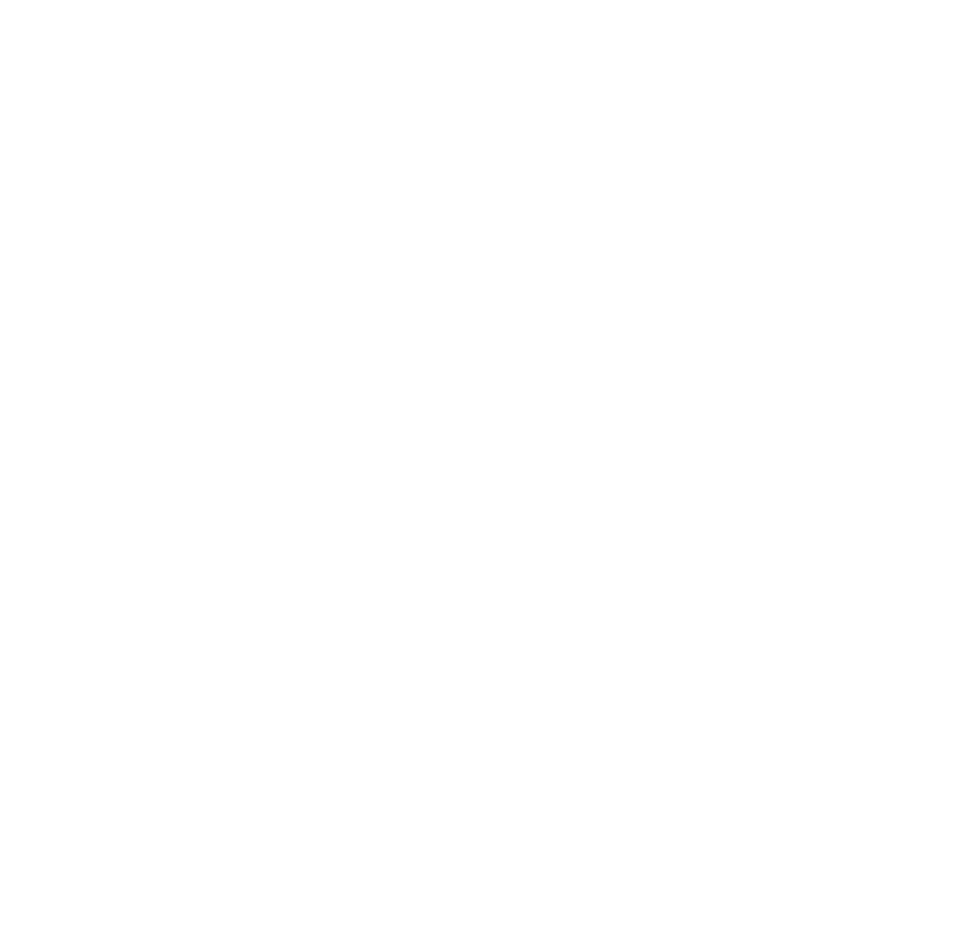
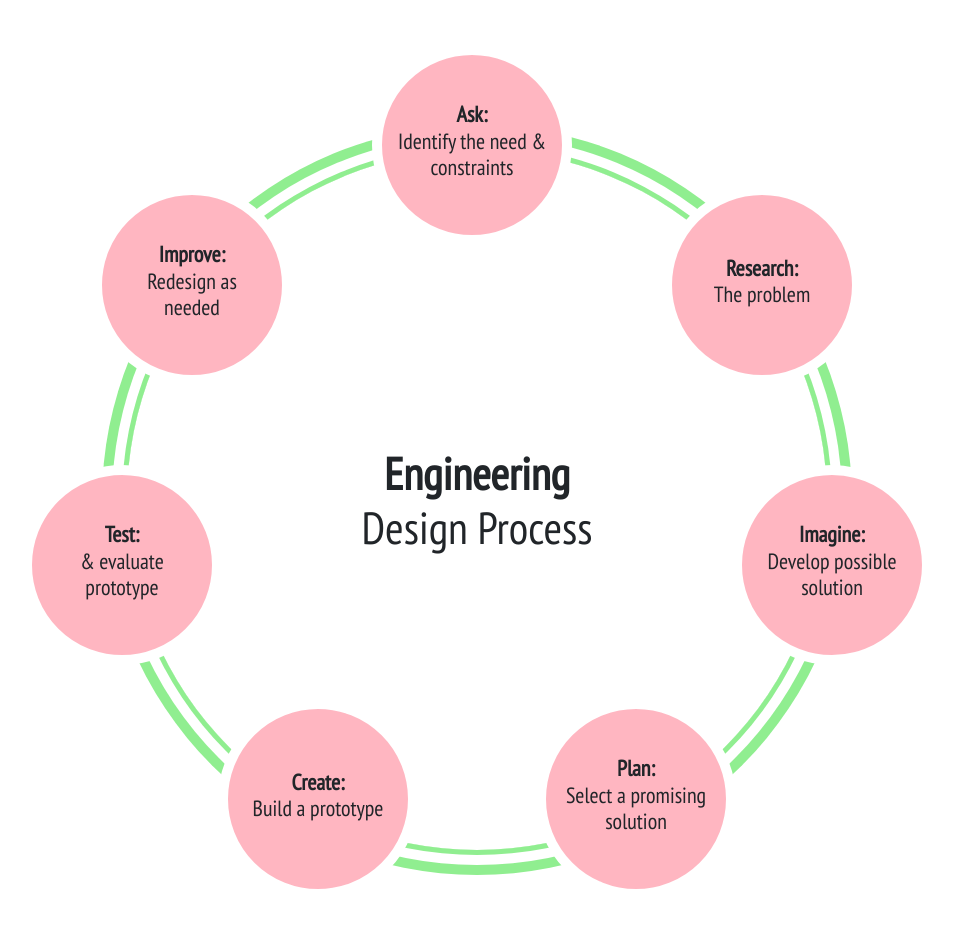
Before and after one commit to RoronoaSazzed/circular-section, a plain HTML site: page index.html in a window 1280 px wide. Shown: the whole page, without its empty margins (163-1116 px from the left). Before the commit the page ends 800 px from the top, so only its background shows below. Drawn offline with Linux system fonts and the light colour scheme.

Commit message:
Circular Section Designing Done

```diff
--- a/css/style.css
+++ b/css/style.css
@@ -0,0 +1,89 @@
+h1,
+h3 {
+    font-family: 'PT Sans Narrow', sans-serif;
+}
+
+h1 {
+    font-size: 45px;
+    margin-top: 1em;
+    margin-bottom: 1em;
+}
+
+h3 {
+    font-size: 22px;
+}
+
+p {
+    font-family: 'Open Sans', sans-serif;
+}
+
+.parent {
+    min-height: 100vh;
+    display: grid;
+    place-items: center;
+    padding: 150px 0px;
+}
+
+.circularPath {
+    text-align: center;
+    height: 700px;
+    width: 700px;
+    display: grid;
+    place-items: center;
+    border-radius: 50%;
+    box-shadow: 0px 0px 0px 5px lightgreen, 0px 0px 0px 15px white, 0px 0px 0px 25px lightgreen;
+    position: relative;
+}
+
+.internelTitle {
+    position: absolute;
+    z-index: 1;
+}
+
+.childCircle {
+    position: absolute;
+    z-index: 2;
+    display: grid;
+    place-items: center;
+    height: 200px;
+    width: 200px;
+    padding: 15px;
+    background-color: lightpink;
+    border-radius: 50%;
+    border: 10px solid white;
+}
+
+#one {
+    top: -15%;
+    left: 35%;
+}
+
+#two {
+    top: 5%;
+    right: -5%;
+}
+
+#three {
+    top: 45%;
+    right: -15%;
+}
+
+#four {
+    bottom: -7%;
+    right: 13%;
+}
+
+#five {
+    bottom: -7%;
+    left: 13%;
+}
+
+#six {
+    top: 45%;
+    left: -15%;
+}
+
+#seven {
+    top: 5%;
+    left: -5%;
+}
--- a/index.html
+++ b/index.html
@@ -1,20 +1,92 @@
 <!doctype html>
 <html lang="en">
+
 <head>
   <!-- Required meta tags -->
   <meta charset="utf-8">
   <meta name="viewport" content="width=device-width, initial-scale=1, shrink-to-fit=no">
 
   <!-- Bootstrap CSS -->
-    <link rel="stylesheet" type="text/css" href="css/bootstrap.min.css" media="screen"/>
+  <link rel="stylesheet" type="text/css" href="css/bootstrap.min.css" media="screen" />
+  <link rel="stylesheet" type="text/css" href="css/style.css" media="screen" />
+
   <!--load all styles -->
   <link href="fontawesome/css/all.css" rel="stylesheet">
 
+  <!-- Header Font Added -->
+  <link href="https://fonts.googleapis.com/css2?family=Open+Sans&family=PT+Sans+Narrow&display=swap" rel="stylesheet">
+
   <title>Circular Section</title>
 </head>
+
 <body>
 
+  <div class="container parent">
+    <div class="circularPath">
+      <div class="internelTitle">
+        <h1>
+          <b>Engineering</b>
+          <br>
+          Design Process
+        </h1>
+      </div>
+      <div class="childCircle" id="one">
+        <h3>
+          <b>Ask:</b>
+          <br>
+          Identify the need & constraints
+        </h3>
+      </div>
 
+      <div class="childCircle" id="two">
+        <h3>
+          <b>Research:</b>
+          <br>
+          The problem
+        </h3>
+      </div>
+
+      <div class="childCircle" id="three">
+        <h3>
+          <b>Imagine:</b>
+          <br>
+          Develop possible solution
+        </h3>
+      </div>
+
+      <div class="childCircle" id="four">
+        <h3>
+          <b>Plan:</b>
+          <br>
+          Select a promising solution
+        </h3>
+      </div>
+
+      <div class="childCircle" id="five">
+        <h3>
+          <b>Create:</b>
+          <br>
+          Build a prototype
+        </h3>
+      </div>
+
+      <div class="childCircle" id="six">
+        <h3>
+          <b>Test:</b>
+          <br>
+          & evaluate prototype
+        </h3>
+      </div>
+
+      <div class="childCircle" id="seven">
+        <h3>
+          <b>Improve:</b>
+          <br>
+          Redesign as needed
+        </h3>
+      </div>
+    </div>
+  </div>
 
 
 
@@ -26,4 +98,5 @@
 
   <script src="js/bootstrap.min.js"></script>
 </body>
+
 </html>
```
Lines whose indentation alone changed are shown as unchanged.
